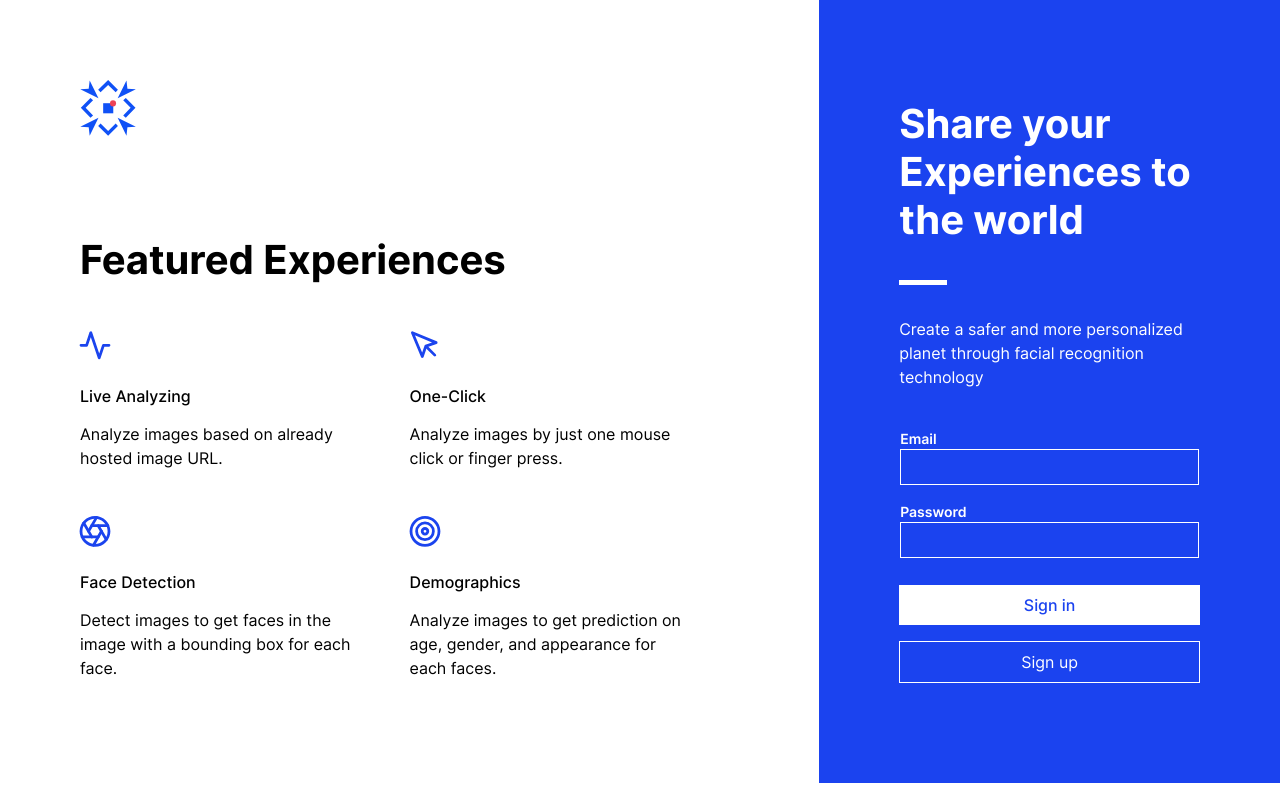
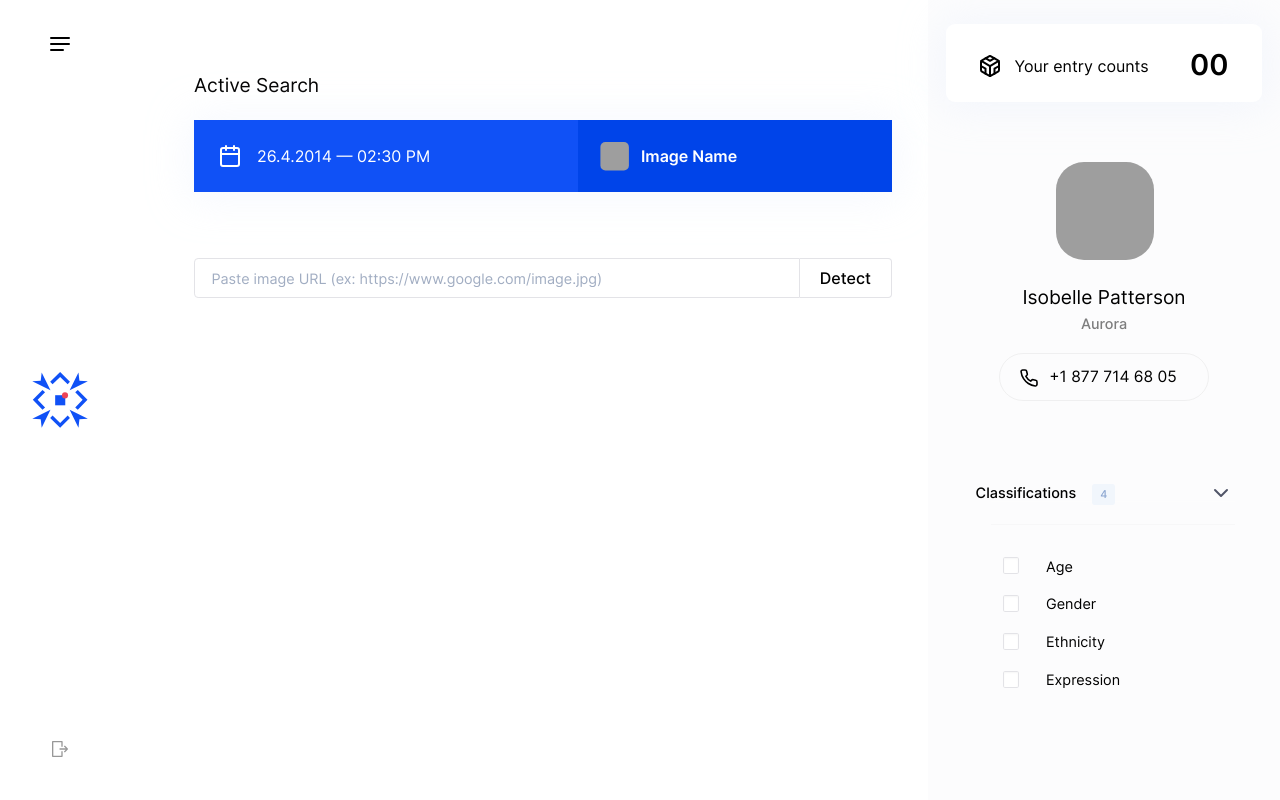
Before and after one commit to murshidazher/emotive, a React (Create React App) app in the folder client/: page / in a window 1280 px wide. Built offline with nearby package versions, Linux system fonts and the light colour scheme; grey boxes are pictures that could not be loaded.

Commit message:
feat(multiple): Add style changes

```diff
--- a/client/src/components/ImageLinkForm/ImageLinkForm.js
+++ b/client/src/components/ImageLinkForm/ImageLinkForm.js
@@ -11,7 +11,7 @@ const ImageLinkForm = props => {
           onChange={props.onInputChange}
           placeholder="Paste image URL (ex: https://www.google.com/image.jpg)"
         />
-        <button type="button" className="btn" onClick={props.onSubmit}>
+        <button type="button" className="btn--classic b--no-left" onClick={props.onSubmit}>
           Detect
         </button>
       </div>
--- a/client/src/components/Login/Login.js
+++ b/client/src/components/Login/Login.js
@@ -42,7 +42,7 @@ class Login extends React.Component {
       <div className="w-100">
         <main className="black-80">
           <div className="measure clr--white">
-            <fieldset id="sign_up" className="ba b--transparent ph0 mh0">
+            <fieldset id="login" className="ba b--transparent ph0 mh0">
               <div className="">
                 <label className="db fw6 lh-copy f6" htmlFor="email-address">
                   Email
@@ -78,15 +78,6 @@ class Login extends React.Component {
                 <span className="btn__content">Sign in</span>
               </button>
             </div>
-            {/* <div className="mt3">
-              <button
-                type="submit"
-                className="btn"
-                onClick={() => onRouteChange("signup")}
-              >
-                <span className="btn__content">Sign up</span>
-              </button>
-            </div> */}
             <div className="ba dark-gray b--white  pa2 center lh-copy mt3">
               <span
                 onClick={() => onRouteChange("signup")}
--- a/client/src/components/Signup/Signup.js
+++ b/client/src/components/Signup/Signup.js
@@ -42,19 +42,23 @@ class Signup extends React.Component {
       });
   };
 
+
+  onSingIn = () => {
+    this.props.onRouteChange("signin");
+  }
+
   render() {
     return (
-      <div className="middle br2 ba dark-gray b--black-10 mv4 w-100 w-50-m w-25-l mw5">
-        <main className="pa4 black-80">
-          <div className="measure">
+      <div className="w-100">
+        <main className="black-80">
+          <div className="measure clr--white">
             <fieldset id="sign_up" className="ba b--transparent ph0 mh0">
-              <legend className="f4 fw6 ph0 mh0">Sign In</legend>
-              <div className="mt3">
+              <div className="">
                 <label className="db fw6 lh-copy f6" htmlFor="name">
                   Name
                 </label>
                 <input
-                  className="pa2 input-reset ba bg-transparent hover-bg-black hover-white w-100"
+                  className="pa2 input-reset ba bg-transparent b--white hover-white w-100"
                   type="text"
                   name="name"
                   id="name"
@@ -66,7 +70,7 @@ class Signup extends React.Component {
                   Email
                 </label>
                 <input
-                  className="pa2 input-reset ba bg-transparent hover-bg-black hover-white w-100"
+                  className="pa2 input-reset ba bg-transparent b--white hover-white w-100"
                   type="email"
                   name="email-address"
                   id="email-address"
@@ -79,7 +83,7 @@ class Signup extends React.Component {
                 </label>
 
                 <input
-                  className="pa2 input-reset ba bg-transparent hover-bg-black hover-white w-100"
+                  className="pa2 input-reset ba bg-transparent b--white hover-white w-100"
                   type="password"
                   name="password"
                   id="password"
@@ -96,6 +100,14 @@ class Signup extends React.Component {
                 <span className="btn__content">Sign Up</span>
               </button>
             </div>
+            <div className="ba dark-gray b--white  pa2 center lh-copy mt3">
+              <span
+                onClick={this.onSingIn}
+                className="f5 link white db"
+              >
+                Sign In
+              </span>
+            </div>
           </div>
         </main>
       </div>
--- a/client/src/containers/App.css
+++ b/client/src/containers/App.css
@@ -103,6 +103,8 @@
 .App {
   font-family: 'Inter';
   position: relative;
+  margin: 0 0;
+
   /* text-align: center; */
 }
 
@@ -212,8 +214,37 @@ ul {
   color: #1B43EF;
   background-color: #fff;
   transition: all .2s ease-in-out;
+}
 
+.btn--classic {
 
+  display: inline-block;
+  outline: none;
+  overflow: hidden;
+  user-select: none;
+  text-decoration: none;
+  white-space: nowrap;
+  cursor: pointer;
+  text-align: center;
+
+  padding: 0 1.25em;
+  border-width: 1px;
+  border-style: solid;
+  border-color: #E3E3E7;
+  border-radius: .25em;
+  height: 2.5rem;
+  min-width: 2.5rem;
+  font-size: 1rem;
+  font-weight: 500;
+
+  color: #000;
+  background-color: #ffffff;
+  transition: all .2s ease-in-out;
+}
+
+.b--no-left {
+  border-top-left-radius: 0;
+  border-bottom-left-radius: 0;
 }
 
 .btn:hover {
@@ -265,6 +296,7 @@ ul {
 .input-reset {
   -webkit-appearance: none;
      -moz-appearance: none;
+     color: white;
 }
 
 .input-reset::-moz-focus-inner {
@@ -519,7 +551,7 @@ ul {
 
 
 .content__left {
-  background-color:#FFF;
+  /* background-color:#FFF; */
   width: 100%;
   float:left;
   padding: 40px 80px 40px;
@@ -696,9 +728,10 @@ ul {
 
 .content {
   position: relative;
-  overflow:auto;
   width: 100%;
   height: 100%;
+  overflow-x: hidden;
+  overflow-y: hidden;
 }
 
 .content::after {
@@ -764,7 +797,7 @@ ul {
 @media screen and (min-width: 75em) {
 
   .content__left {
-    background-color:#FFF;
+    /* background-color:#FFF; */
     width: 64%;
     float:left;
     padding: 80px 80px 40px;
@@ -783,3 +816,20 @@ ul {
     width: 50%;
   }
 }
+
+
+#videobcg {
+  position: absolute;
+  top: 0px;
+  left: 0px;
+  min-width: 100%;
+  height: 100%;
+  width: auto;
+  z-index: -1000;
+  overflow: hidden;
+   -webkit-filter: blur(125px);
+ -moz-filter: blur(125px);
+ -o-filter: blur(125px);
+ -ms-filter: blur(125px);
+ filter: blur(125px);
+}
--- a/client/src/containers/App.js
+++ b/client/src/containers/App.js
@@ -20,7 +20,7 @@ const initialState = {
   input: "",
   imageUrl: "",
   box: {},
-  route: "signin", // home
+  route: "home", // signin
   logged: "false",
   user: {
     id: "",
@@ -184,6 +184,11 @@ class App extends Component {
         ) : (
           <div className="content">
               <div className="content__left">
+              <video id="videobcg" preload="auto" autoplay="true" loop="loop" muted="muted" volume="0">
+                  <source src="https://ak6.picdn.net/shutterstock/videos/1023857446/preview/stock-footage-montreal-canada-february-using-a-vintage-computer-from-the-late-s-early-s-to-work.mp4" type="video/mp4" />
+                  <source src="https://ak6.picdn.net/shutterstock/videos/1023857446/preview/stock-footage-montreal-canada-february-using-a-vintage-computer-from-the-late-s-early-s-to-work.webm" type="video/webm" />
+                        Sorry, your browser does not support HTML5 video.
+              </video>
                 <div className="logo-top-wrapper">
                   <Logo backgroundImage={LogoImage} margin='0'/>
 
```
